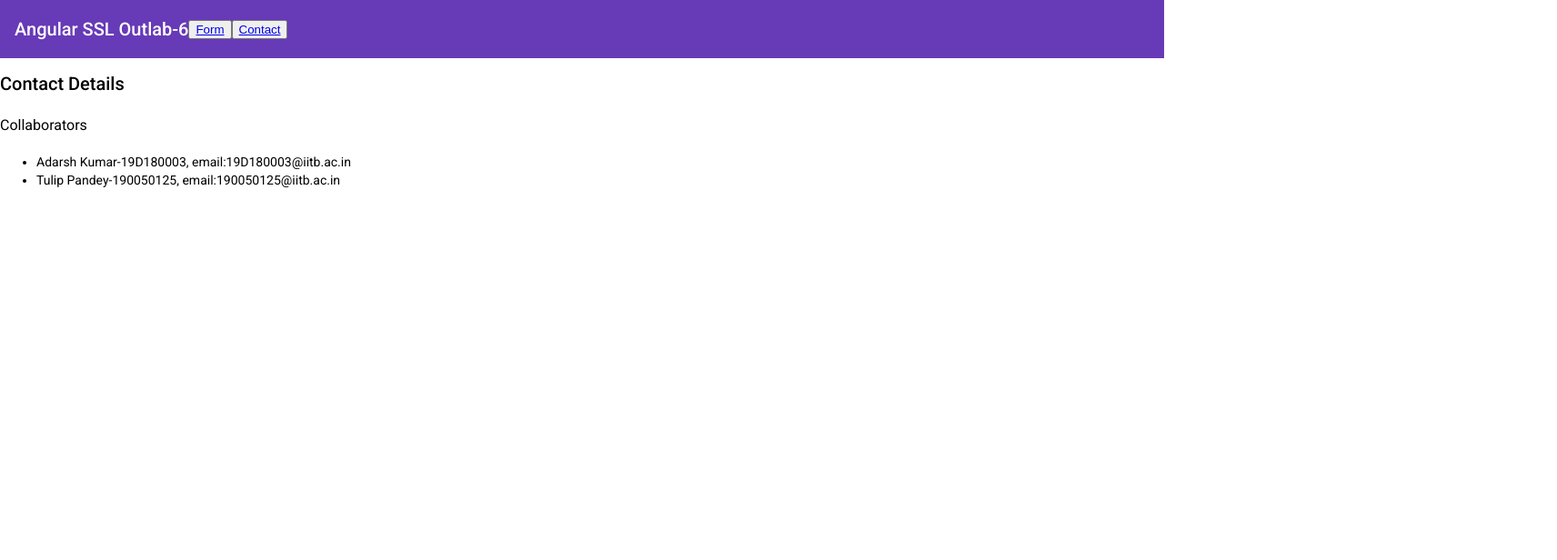
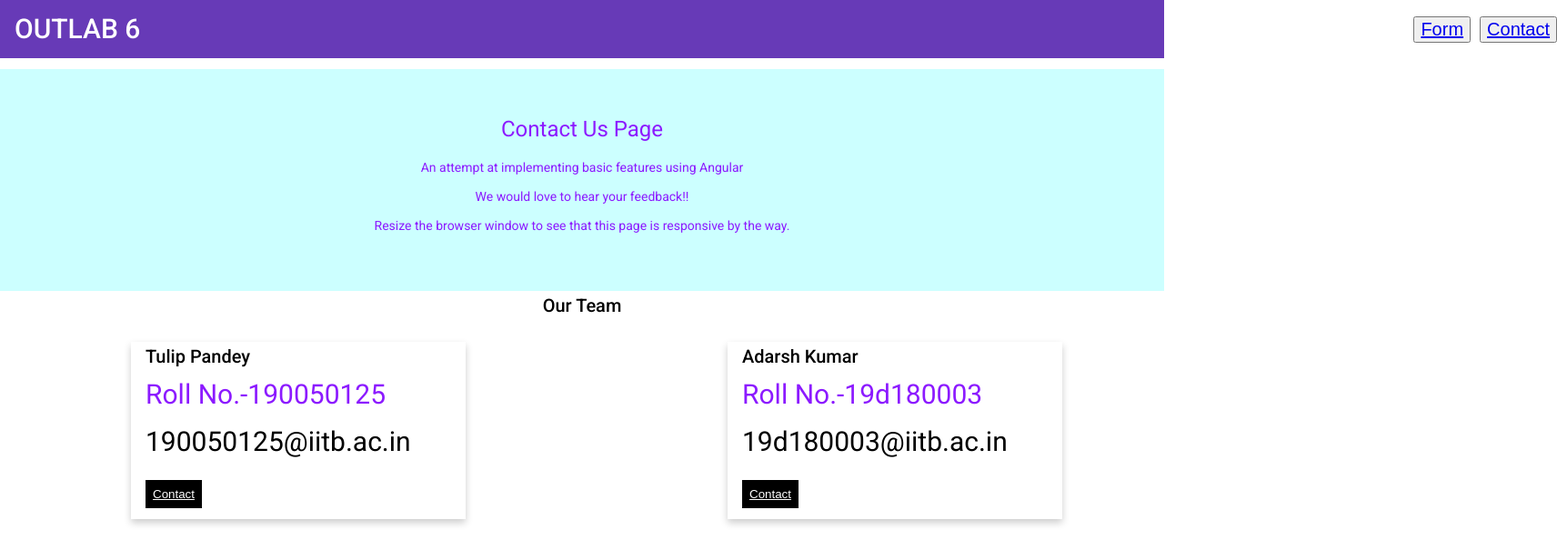
Before and after one commit to Tulip16/Outlab6-SSL-Angular, an Angular app: page /contact in a window 1280 px wide. Shown: the top 616 px of the page at 91% size, 1712 px wide, since content can reach past the window. Built offline with nearby package versions, Linux system fonts and the light colour scheme.

Commit message:
Working version 1

```diff
--- a/src/app/app.component.html
+++ b/src/app/app.component.html
@@ -1,19 +1,24 @@
-
+<body class="theme-1">
 <p>
   <mat-toolbar color="primary">
-    <span>Angular SSL Outlab-6</span>
+    <h1 style="font-size: 30px;">OUTLAB 6</h1>
     <span class="example-spacer"></span>
+    <div style="margin-left: 1400px; margin-right: 10px;">
     <button mat-icon-button class="example-icon favorite-icon" aria-label="Example icon-button with heart icon">
+
       <nav>
-        <a routerLink="/form">Form</a>
+        <a routerLink="/form" style="font-size: 20px;">Form</a>
       </nav>
+
     </button>
+  </div>
     <button mat-icon-button class="example-icon" aria-label="Example icon-button with share icon">
       <nav>
-        <a routerLink="/contact">Contact</a>
+        <a routerLink="/contact" style="font-size: 20px;">Contact</a>
       </nav>
     </button>
   </mat-toolbar>
 </p>
 
 <router-outlet></router-outlet>
+</body>
--- a/src/app/app.component.scss
+++ b/src/app/app.component.scss
@@ -0,0 +1,26 @@
+@mixin themable($theme-name, $container-bg, $left-bg, $right-bg, $innertext, $button-bg) {
+    .#{$theme-name} {
+
+
+            * {
+                color: $innertext;
+                font-size: 2rem;
+                background-color: $right-bg;
+                height: 100%;
+                position: relative;
+                width: 29%;
+
+            }
+
+            .left {
+                background-color: $left-bg;
+                height: 100%;
+                width: 69%;
+            }
+
+
+        }
+    }
+body{
+@include themable(theme-1, #f7eb80, #497265, #82aa91, #fff, #bc6a49);
+}
--- a/src/app/contact/contact.component.html
+++ b/src/app/contact/contact.component.html
@@ -1,6 +1,44 @@
-<h2> Contact Details </h2>
-<h3>Collaborators</h3>
-<ul>
-	<li>Adarsh Kumar-19D180003, email:19D180003@iitb.ac.in</li>
-	<li>Tulip Pandey-190050125, email:190050125@iitb.ac.in</li>
-</ul>
+
+<div class="about-section">
+	<h1>Contact Us Page</h1>
+	<p>An attempt at implementing basic features using Angular</p>
+	<p>We would love to hear your feedback!!</p>
+	<p>Resize the browser window to see that this page is responsive by the way.</p>
+  </div>
+
+  <h2 style="text-align:center">Our Team</h2>
+  <div class="row">
+	<div class="column1">
+	  <div class="card">
+
+		<div class="container">
+		  <h2>Tulip Pandey</h2>
+		  <p class="title">Roll No.-190050125</p>
+		  <br>
+		  <p>190050125@iitb.ac.in</p>
+		  <br>
+		  <p><button class="button">
+			<a href="mailto:190050125@iitb.ac.in" style="color:white">
+				Contact
+			</a>
+			</button></p>
+		</div>
+	  </div>
+	</div>
+	<div class="column2">
+	  <div class="card">
+		<div class="container">
+		  <h2>Adarsh Kumar</h2>
+		  <p class="title">Roll No.-19d180003</p>
+		  <br>
+		  <p>19d180003@iitb.ac.in</p>
+		  <br>
+		  <p><button class="button">
+			<a href="mailto:19d180003@iitb.ac.in" style="color:white">
+			  Contact
+			  </a>
+		</button></p>
+		</div>
+	  </div>
+	</div>
+  </div>
--- a/src/app/contact/contact.component.scss
+++ b/src/app/contact/contact.component.scss
@@ -0,0 +1,90 @@
+body {
+    font-family: Arial, Helvetica, sans-serif;
+    margin: 0;
+    color:#8c1aff;
+    background-color: black;
+  }
+
+  html {
+    box-sizing: border-box;
+  }
+
+  *, *:before, *:after {
+    box-sizing: inherit;
+  }
+
+  .column1{
+    display:inline-block;
+    width: 30%;
+    margin-left:10%;
+    height:100%;
+    margin-bottom: 16px;
+    padding: 0 8px;
+  }
+
+  .column2{
+    display:inline-block;
+    width: 30%;
+    height:100%;
+    margin-left:20%;
+    margin-bottom: 16px;
+    padding: 0 8px;
+  }
+
+
+  .card {
+    box-shadow: 0 4px 8px 0 rgba(0, 0, 0, 0.2);
+    margin: 8px;
+    font-size: 30px;
+  }
+
+  .about-section {
+    padding: 50px;
+    text-align: center;
+    background-color:  #ccffff;
+    color: #8c1aff;
+  }
+
+  .container {
+    padding: 0 16px;
+  }
+
+  .container::after, .row::after {
+    content: "";
+    clear: both;
+    display: table;
+  }
+
+  .title {
+    color:#8c1aff;
+  }
+
+  .button {
+    //float:center;
+    text-align:center;
+    justify-content: center;
+    border: none;
+    outline: 0;
+    display: inline-block;
+    padding: 8px;
+    color:#ccffff;
+    background-color: #000;
+    text-align: center;
+    cursor: pointer;
+    //width: 100%;
+  }
+
+  .button:hover {
+    background-color: #555;
+  }
+
+  @media screen and (max-width: 650px) {
+    .column1 {
+      width: 100%;
+      display: block;
+    }
+    .column2 {
+        width: 100%;
+        display: block;
+      }
+  }
--- a/src/app/form/form.component.html
+++ b/src/app/form/form.component.html
@@ -1,5 +1,6 @@
-<h3>Forms</h3>
-<div id="form">
+<body>
+<h3 class="logo">Forms</h3>
+<div id="form-box">
   <label>
       Name:
       <input [(ngModel)]="items.name" placeholder="name"/>
@@ -21,28 +22,22 @@
     </label>
   </label>
 </div>
-<div>
-  {{ items.name }}<br>
-  {{ items.email }}<br>
-  {{ items.comment }}<br>
-  {{ items.feedback }}
-</div>
+
 <button (click)="err()">Submit</button>
+<button (click)="refresh()">Refresh</button>
 
+<div class="flag" *ngIf="display">
 <div class="postitem" *ngIf="postitem else other">
   <div class="error" *ngIf="error else success">Submission failed! Try again!</div>
   <ng-template #success>
     <div>Feedback registered!</div>
   </ng-template>
 </div>
+<ng-template #other>
+  <div class="error" *ngIf="error">
+    Submission failed! You may want to enter valid inputs ;)
+  </div>
+</ng-template>
+</div>
 
-<ng-template #other>
-  <div class="error" *ngIf="error">Submission failed! Try again!</div>
-</ng-template>
-
-<div *ngIf="postitem">
-  {{ postitem.name }}<br>
-  {{ postitem.email }}<br>
-  {{ postitem.comment }}<br>
-  {{ postitem.feedback }}
-</div>
+</body>
--- a/src/app/form/form.component.scss
+++ b/src/app/form/form.component.scss
@@ -0,0 +1,62 @@
+@import url('https://fonts.googleapis.com/css?family=Pacifico|Roboto');
+
+$primary: #ccffff;
+$secondary: lighten($primary, 30%);
+$light: #9e9e9e;
+$error: #8c1aff;
+$progress-height: 10px;
+$basicBorder:1px;
+$gradient1:#fff;
+$gradient2:#d8dee7;
+
+body {
+    padding-top: 30px;
+    padding-left: 30px;
+  background: $primary;
+  font-family: 'Roboto', sans-serif;
+  margin: 0;
+}
+
+h3.logo {
+  background: $primary;
+  color: #8c1aff;
+  font-family: 'Pacifico', cursive;
+  font-size: 4em;
+}
+
+.flag{
+    color:#8c1aff;
+    padding-top:20px;
+    font-size: 30px;
+}
+
+
+button{
+    margin-top:20px;
+    border:$basicBorder solid #acbed3;
+    //brings in Compass' background-image mixin:  http://compass-style.org/reference/compass/css3/images/
+    box-shadow: 0 16px 24px 2px rgba(0, 0, 0, 0.1),
+    0 6px 10px 5px rgba(0, 0, 0, 0.1), 0 8px 10px -5px rgba(0, 0, 0, 0.2);
+    padding:14px;
+    font-size:35px;
+    color:#3b557d;
+    //brings in Compass' border-radius mixin: http://compass-style.org/reference/compass/css3/border_radius/
+    //@include border-radius($border-radius, $border-radius);
+    cursor:pointer;
+
+    //& attribute adds
+  }
+
+input{
+    font-size: 30px;
+    margin: 8px;
+}
+
+label{
+    font-size: 30px;
+}
+@media (max-width: 600px) {
+  #form-box {
+    width: 80%;
+  }
+}
--- a/src/app/form/form.component.ts
+++ b/src/app/form/form.component.ts
@@ -1,7 +1,6 @@
-import { Component, Input, OnInit } from '@angular/core';
+import { Component, OnInit } from '@angular/core';
 import { FormBuilder, FormControl, FormGroup, Validators } from '@angular/forms';
 import initial_values from '../initial_values.json';
-import { HttpClient } from '@angular/common/http';
 import { details } from '../details';
 import { ApiService } from '../api.service';
 import { MessageService } from '../message.service';
@@ -14,7 +13,7 @@ import { MessageService } from '../message.service';
 export class FormComponent implements OnInit {
 
   items: details;
-
+  display="yes";
   postitem: details;
   jsondata:details;
   radioItems= 'Great,Okay,Not good'.split(',');
@@ -36,6 +35,7 @@ export class FormComponent implements OnInit {
   public error: any;
 
   err() {
+    this.display="yes";
     this.postRequest();
       return this.api.addpost(this.items).subscribe(details => {
           console.log(details);
@@ -44,6 +44,15 @@ export class FormComponent implements OnInit {
           console.log(error);
           this.error = error;
       });
+  }
+
+  refresh(){
+    this.items.name="";
+    this.items.email="";
+    this.items.feedback="";
+    this.items.comment="";
+    this.display="";
+    this.error="err";
   }
 
   ngOnInit(): void {
```
Also changed, not shown: src/app/form/button.scss (added, +30 -0 lines), src/app/themable.scss (added, +45 -0 lines).
